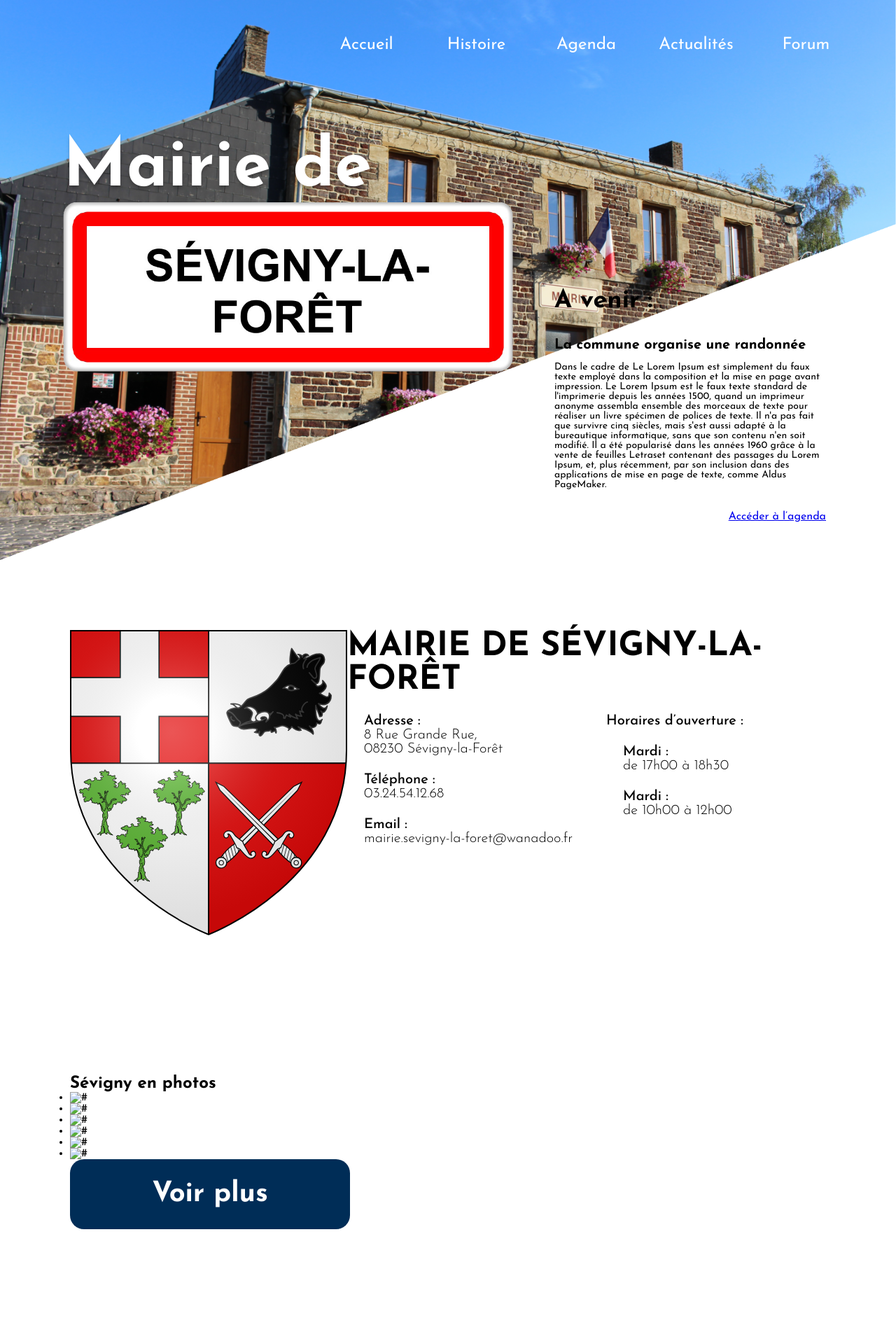
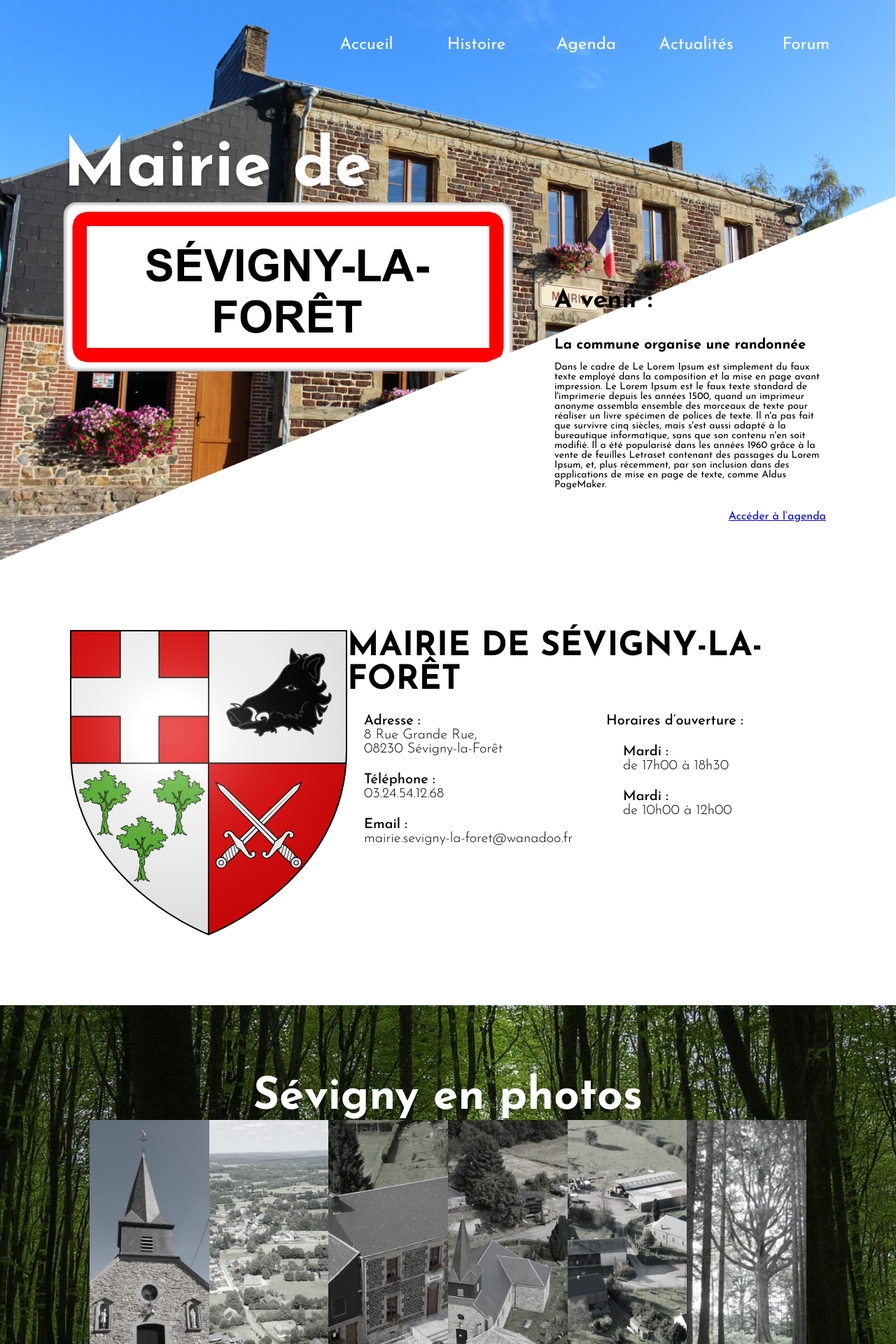
Before and after one commit to WarLay0/MairieDeSevignyLaForet, a PHP site: page / in a window 1280 px wide. Shown: the top 1920 px of the page at 70% size. Run offline with PHP 8.4, Linux system fonts and the light colour scheme.

Commit message:
:art: | Mise en style de HomeGallery

```diff
--- a/assets/js/page.js
+++ /dev/null
@@ -1,6 +0,0 @@
-$(document).ready(function(){
-    function setHeight(){
-        var height = $(window).height();
-
-    }
-})
--- a/index.html
+++ b/index.html
@@ -7,7 +7,6 @@
     <title>Mairie de Sévigny-la-Forêt</title>
     <link rel="stylesheet" href="sass/style.css">
     <script src="https://code.jquery.com/jquery-3.6.4.js"></script>
-    <script src="assets/js/page.js"></script>
 </head>
 <body>
     <header>
@@ -76,12 +75,12 @@
         <section id="HomeGallery" class="Home">
             <h2>Sévigny en photos</h2>
             <ul>
-                <li><img src="#" alt="#"></li>
-                <li><img src="#" alt="#"></li>
-                <li><img src="#" alt="#"></li>
-                <li><img src="#" alt="#"></li>
-                <li><img src="#" alt="#"></li>
-                <li><img src="#" alt="#"></li>
+                <li><img src="assets/img/HomeGallery/SLF_photo_1.jpg" alt="#"></li>
+                <li><img src="assets/img/HomeGallery/SLF_photo_2.jpg" alt="#"></li>
+                <li><img src="assets/img/HomeGallery/SLF_photo_3.jpg" alt="#"></li>
+                <li><img src="assets/img/HomeGallery/SLF_photo_4.jpg" alt="#"></li>
+                <li><img src="assets/img/HomeGallery/SLF_photo_5.jpg" alt="#"></li>
+                <li><img src="assets/img/HomeGallery/SLF_photo_6.jpg" alt="#"></li>
             </ul>
             <a href="#" class="ButtonClassic">Voir plus</a>
         </section>
--- a/sass/_mixins.scss
+++ b/sass/_mixins.scss
@@ -22,5 +22,11 @@
     transition: all 0.7s;
 }
 @mixin HomeH2{
-
+    font-family: 'Josefin Sans';
+    font-style: normal;
+    font-weight: 700;
+    font-size: 64px;
+    line-height: 64px;
+    color: #FFFFFF;
+    text-shadow: 0px 4px 4px rgba(0, 0, 0, 0.25);
 }
--- a/sass/style.css
+++ b/sass/style.css
@@ -6,7 +6,6 @@
 }
 
 html {
-  overflow-x: hidden;
   font-family: "Josefin Sans", sans-serif;
   scroll-behavior: smooth;
 }
@@ -102,9 +101,33 @@ header #HomeComingSeparator img {
   left: 0px;
   bottom: 0px;
   width: 100vw;
-  height: 60vh;
+  height: 65vh;
 }
 
+main .Home {
+  padding: 100px;
+}
+main .Home .ButtonClassic {
+  color: white;
+  background-color: #002D57;
+  display: block;
+  width: 400px;
+  height: 100px;
+  text-align: center;
+  line-height: 100px;
+  font-family: "Josefin Sans", sans-serif;
+  font-style: normal;
+  font-weight: 700;
+  font-size: 40px;
+  text-decoration: none;
+  border-radius: 20px;
+  transition: all 0.7s;
+}
+main .Home .ButtonClassic:hover {
+  color: #002D57;
+  background-color: white;
+  transition: all 0.7s;
+}
 main #HomeVisitCard {
   display: flex;
   justify-content: space-evenly;
@@ -140,30 +163,49 @@ main #HomeVisitCard h2 {
   line-height: 48px;
   text-transform: uppercase;
 }
-
-.Home {
-  padding: 100px;
+main #HomeGallery {
+  background-image: url("../assets/img/HomeGallery/BackgroundGallery.png");
+  width: 100vw;
+  height: 100vh;
+  display: flex;
+  flex-direction: column;
+  justify-content: center;
+  align-items: center;
 }
-.Home .ButtonClassic {
-  color: white;
-  background-color: #002D57;
-  display: block;
-  width: 400px;
-  height: 100px;
-  text-align: center;
-  line-height: 100px;
-  font-family: "Josefin Sans", sans-serif;
+main #HomeGallery h2 {
+  font-family: "Josefin Sans";
   font-style: normal;
   font-weight: 700;
-  font-size: 40px;
-  text-decoration: none;
-  border-radius: 20px;
-  transition: all 0.7s;
+  font-size: 64px;
+  line-height: 64px;
+  color: #FFFFFF;
+  text-shadow: 0px 4px 4px rgba(0, 0, 0, 0.25);
 }
-.Home .ButtonClassic:hover {
-  color: #002D57;
-  background-color: white;
-  transition: all 0.7s;
+main #HomeGallery ul {
+  --n: 1;
+  --m: 6;
+  --g: 0px;
+  --f: .2;
+  display: grid;
+  gap: var(--g);
+  width: 80vw;
+  height: 100vh;
+  grid-template-columns: repeat(var(--m), auto);
+}
+main #HomeGallery ul img {
+  width: 0;
+  height: 0;
+  min-height: 100%;
+  min-width: 100%;
+  object-fit: cover;
+  cursor: pointer;
+  filter: grayscale(80%);
+  transition: 0.35s linear;
+}
+main #HomeGallery ul img:hover {
+  filter: grayscale(0);
+  width: calc(100vh * var(--f) / var(--n));
+  height: calc(100vw * var(--f) / var(--m));
 }
 
 /*# sourceMappingURL=style.css.map */
--- a/sass/style.scss
+++ b/sass/style.scss
@@ -7,7 +7,7 @@
     box-sizing: border-box;
 }
 html{
-    overflow-x: hidden;
+    // overflow-x: hidden;
     font-family: "Josefin Sans", sans-serif;
 
     scroll-behavior: smooth;
@@ -109,12 +109,22 @@ header{
             left: 0px;
             bottom: 0px;
             width: 100vw;
-            height: 60vh;
+            height: 65vh;
         }
     }
 }
 
 main{
+    .Home{
+        padding: 100px;
+        .ButtonClassic{
+            @include ButtonClassic;
+            &:hover{
+                @include ButtonClassicHover;
+            }
+        }
+
+    }
     #HomeVisitCard{
         display: flex;
         justify-content: space-evenly;
@@ -150,15 +160,44 @@ main{
             text-transform: uppercase;
         }
     }
-}
+    #HomeGallery{
+        background-image: url("../assets/img/HomeGallery/BackgroundGallery.png");
+        width: 100vw;
+        height: 100vh;
+        display: flex;
+        flex-direction: column;
+        justify-content: center;
+        align-items: center;
+        h2{
+            @include HomeH2;
+        }
+        ul{
+            --n: 1;
+            --m: 6;
+            --g: 0px;
+            --f: .2;
 
-.Home{
-    padding: 100px;
-    .ButtonClassic{
-        @include ButtonClassic;
-        &:hover{
-            @include ButtonClassicHover;
+            display: grid;
+            gap: var(--g);
+            width: 80vw;
+            height: 100vh;
+            grid-template-columns: repeat(var(--m),auto);
+
+            img{
+                width: 0;
+                height: 0;
+                min-height: 100%;
+                min-width: 100%;
+                object-fit: cover;
+                cursor: pointer;
+                filter: grayscale(80%);
+                transition: .35s linear;
+                &:hover{
+                    filter: grayscale(0);
+                    width:  calc(100vh*var(--f)/var(--n));
+                    height: calc(100vw*var(--f)/var(--m));
+                }
+            }
         }
     }
-
 }
```
Also changed, not shown: assets/img/HomeGallery/BackgroundGallery.png (added), assets/img/HomeGallery/SLF_photo_1.jpg (added), assets/img/HomeGallery/SLF_photo_2.jpg (added), assets/img/HomeGallery/SLF_photo_3.jpg (added), assets/img/HomeGallery/SLF_photo_4.jpg (added), assets/img/HomeGallery/SLF_photo_5.jpg (added), assets/img/HomeGallery/SLF_photo_6.jpg (added), 1 other file.
